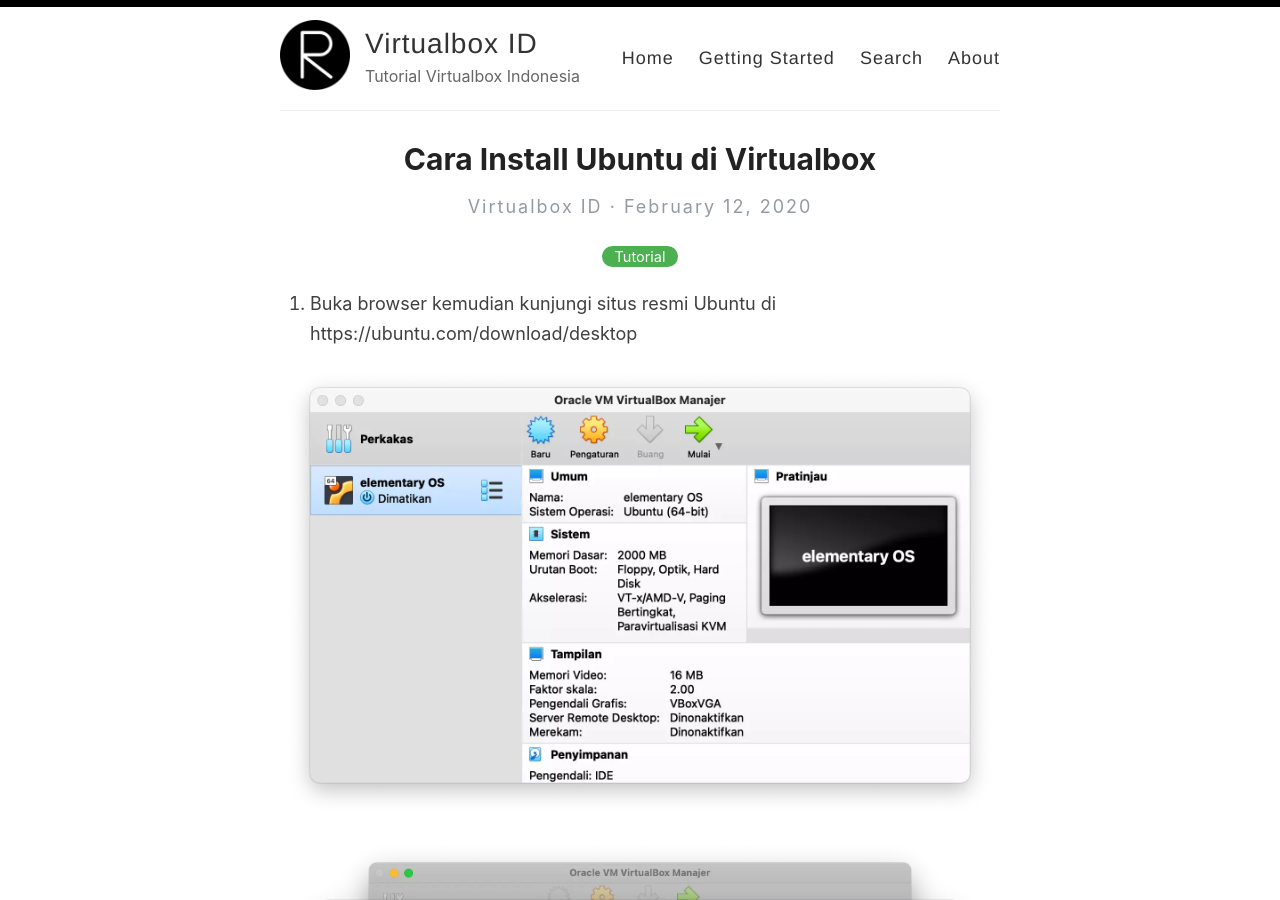
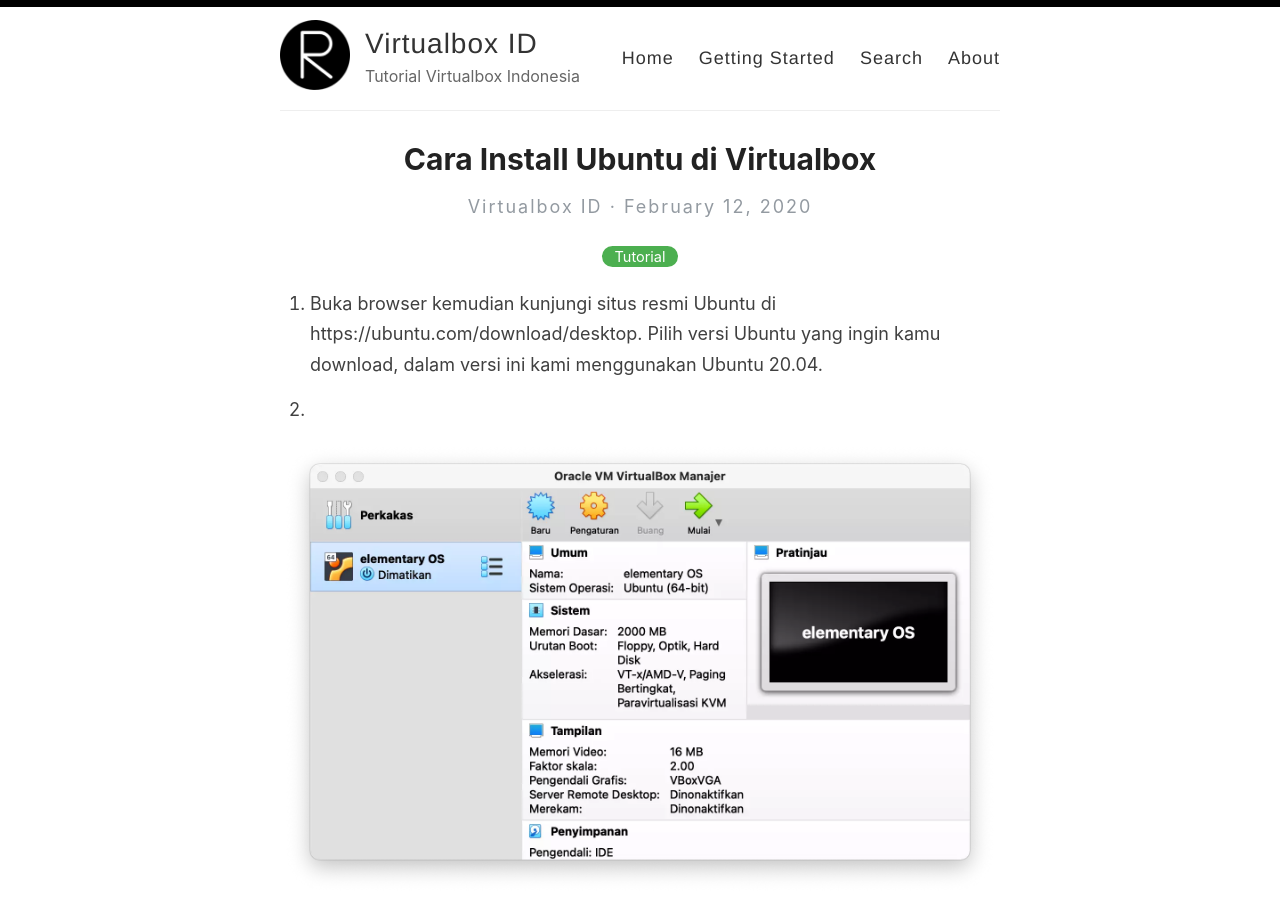
Before and after one commit to Virtualbox-ID/virtualbox-id.github.io, a Jekyll site: the page built from _posts/2020-2-12-cara-install-ubuntu-di-virtualbox.md, in a window 1280 px wide and 900 px high. Built offline with Jekyll 4.4.1, drawn with Linux system fonts in a browser that asks for light colours; comment, search, counter and statistics services are not loaded.

Commit message:
Update 2020-2-12-cara-install-ubuntu-di-virtualbox.md

```diff
--- a/_posts/2020-2-12-cara-install-ubuntu-di-virtualbox.md
+++ b/_posts/2020-2-12-cara-install-ubuntu-di-virtualbox.md
@@ -4,7 +4,9 @@
 categories: [Tutorial]
 ---
 
-1. Buka browser kemudian kunjungi situs resmi Ubuntu di https://ubuntu.com/download/desktop
+1. Buka browser kemudian kunjungi situs resmi Ubuntu di https://ubuntu.com/download/desktop. Pilih versi Ubuntu yang ingin kamu download, dalam versi ini kami menggunakan Ubuntu 20.04.
+
+2.
 
 ![](/images/ubuntu/cara-install-ubuntu-di-virtualbox-1.webp)
 
```
